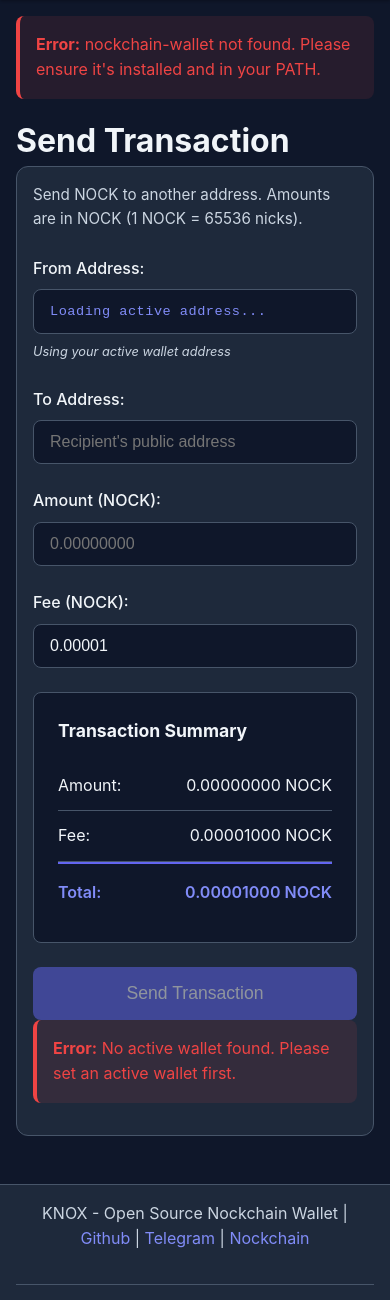
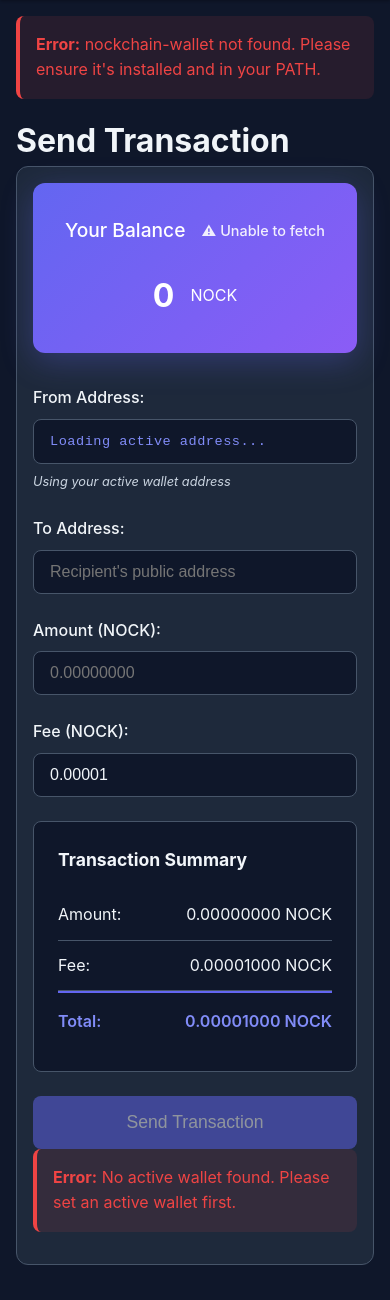
Before and after one commit to bullishonyou/knox-wallet-nock, a Flask app: page /send in a window 390 px wide. Shown: the part 110-1410 px from the top of the page. Run offline with Flask 3, Linux system fonts and the light colour scheme.

Commit message:
Add active wallet balance display to send transaction page
UI Enhancement:
- Display active wallet balance prominently at top of form
- Shows balance in large, easy-to-read format
- Status indicator shows 'Up to date' / 'Error' / 'Unable to fetch'
- Updated on every page load (no auto-refresh)

Implementation:
- getCachedActiveWallet(): Retrieves cached balance
- displayBalance(): Formats and displays balance value
- loadBalance(): Fetches fresh balance, caches result
- Uses same localStorage approach as dashboard
- Background update: displays cached first, fetches fresh after

Benefits:
- Users know their balance before sending
- Prevents overspending
- Clear balance status
- Consistent with dashboard balance display

Styling:
- Beautiful gradient card matching dashboard
- Responsive layout
- Status indicator with emoji
- Clear typography

```diff
--- a/static/css/style.css
+++ b/static/css/style.css
@@ -402,15 +402,39 @@
     box-shadow: 0 8px 32px rgba(99, 102, 241, 0.3);
 }
 
+.balance-header {
+    display: flex;
+    justify-content: space-between;
+    align-items: center;
+    margin-bottom: 1.5rem;
+    color: white;
+}
+
+.balance-header h3 {
+    margin: 0;
+    font-size: 1.2rem;
+    font-weight: 500;
+}
+
+.balance-status {
+    font-size: 0.9rem;
+    opacity: 0.9;
+    font-weight: 500;
+}
+
 .balance-display {
     text-align: center;
     color: white;
+    display: flex;
+    align-items: center;
+    justify-content: center;
+    gap: 0.5rem;
 }
 
 .balance-amount {
     font-size: 3rem;
     font-weight: bold;
-    margin-bottom: 0.5rem;
+    margin-bottom: 0;
 }
 
 .balance-unit {
--- a/templates/send_transaction.html
+++ b/templates/send_transaction.html
@@ -7,7 +7,17 @@
     <h1>Send Transaction</h1>
 
     <div class="form-card">
-        <p class="form-info">Send NOCK to another address. Amounts are in NOCK (1 NOCK = 65536 nicks).</p>
+        <!-- Active Wallet Balance Card -->
+        <div class="balance-card">
+            <div class="balance-header">
+                <h3>Your Balance</h3>
+                <span class="balance-status" id="balance-status">Loading...</span>
+            </div>
+            <div class="balance-display">
+                <div class="balance-amount" id="balance-amount">0</div>
+                <div class="balance-unit">NOCK</div>
+            </div>
+        </div>
 
         <form id="send-form">
             <div class="form-group">
@@ -87,6 +97,24 @@
     const loadingSpinner = document.getElementById('loading-spinner');
     const txResult = document.getElementById('tx-result');
     const submitBtn = document.getElementById('submit-btn');
+    const balanceAmount = document.getElementById('balance-amount');
+    const balanceStatus = document.getElementById('balance-status');
+
+    // Check localStorage for cached active wallet first
+    function getCachedActiveWallet() {
+        const cachedAddress = localStorage.getItem('activeAddress');
+        const cachedVersion = localStorage.getItem('activeVersion');
+        const cachedBalance = localStorage.getItem('activeBalance');
+
+        if (cachedAddress) {
+            return {
+                address: cachedAddress,
+                version: cachedVersion || '1',
+                balance_nock: cachedBalance || '0'
+            };
+        }
+        return null;
+    }
 
     // Load active address from localStorage on page load
     function loadActiveAddress() {
@@ -128,6 +156,57 @@
         } catch (error) {
             showError('Failed to load active address: ' + error.message);
             submitBtn.disabled = true;
+        }
+    }
+
+    // Display balance
+    function displayBalance(balance) {
+        const balanceValue = parseFloat(balance || 0).toFixed(8);
+        balanceAmount.textContent = balanceValue;
+        balanceStatus.textContent = '✓ Up to date';
+    }
+
+    // Load balance for active address
+    async function loadBalance() {
+        try {
+            // First, try to use cached data from localStorage
+            const cached = getCachedActiveWallet();
+            if (cached && cached.address) {
+                // Display cached balance immediately
+                displayBalance(cached.balance_nock);
+
+                // In background, fetch fresh data to update cache
+                try {
+                    const response = await fetch('/api/active-wallet');
+                    const data = await response.json();
+                    if (data.success && data.balance_nock !== undefined) {
+                        // Update cache with fresh balance
+                        localStorage.setItem('activeBalance', data.balance_nock);
+                        // Update UI with fresh balance
+                        displayBalance(data.balance_nock);
+                    }
+                } catch (error) {
+                    console.error('Background refresh failed (using cache):', error);
+                    // Keep showing cached balance
+                }
+            } else {
+                // No cache, fetch from API
+                const response = await fetch('/api/active-wallet');
+                const data = await response.json();
+
+                if (data.success && data.address) {
+                    // Cache the response
+                    localStorage.setItem('activeBalance', data.balance_nock || 0);
+                    displayBalance(data.balance_nock);
+                } else {
+                    balanceAmount.textContent = '0';
+                    balanceStatus.textContent = '⚠ Unable to fetch';
+                }
+            }
+        } catch (error) {
+            console.error('Error loading balance:', error);
+            balanceAmount.textContent = '0';
+            balanceStatus.textContent = '❌ Error';
         }
     }
 
@@ -186,8 +265,9 @@
                 txResult.innerHTML = '<pre>' + JSON.stringify(data.data, null, 2) + '</pre>';
                 successAlert.classList.remove('hidden');
                 sendForm.reset();
-                // Reload active address
+                // Reload active address and balance
                 loadActiveAddress();
+                loadBalance();
                 updateSummary();
             } else {
                 showError(data.error || 'Failed to send transaction');
@@ -204,8 +284,9 @@
         errorAlert.classList.remove('hidden');
     }
 
-    // Load active address on page load
+    // Load active address and balance on page load
     loadActiveAddress();
+    loadBalance();
 
     // Initialize summary
     updateSummary();
```
